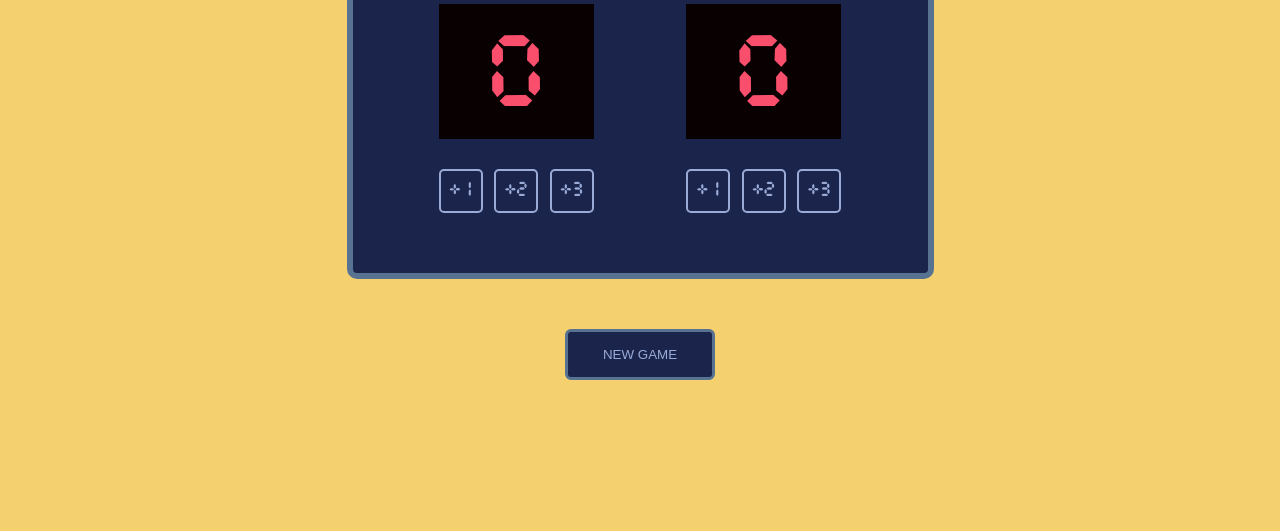
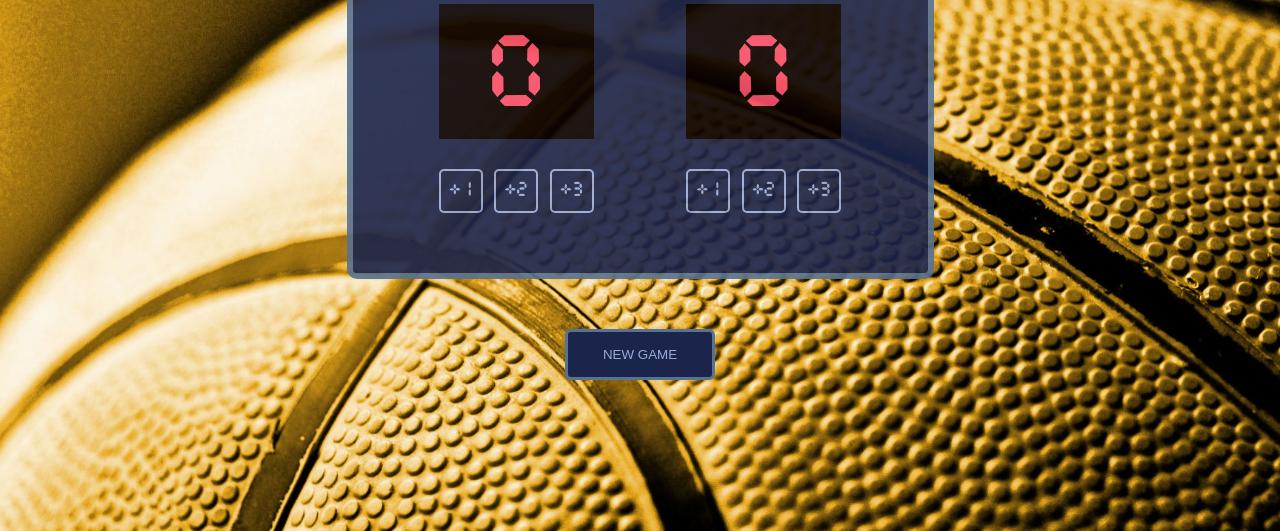
Before and after one commit to artwired/bball-scoreboard, a plain HTML site: page index.html in a window 1280 px wide. Shown: the part 269-800 px from the top of the page. Drawn offline with Linux system fonts and the light colour scheme.

Commit message:
Add files via upload

```diff
--- a/index.css
+++ b/index.css
@@ -12,7 +12,9 @@ body {
   align-items: center;
   margin: 0;
   font-family: Verdana, Geneva, Tahoma, sans-serif;
-  background: #f4d06f;
+  background: url("bball.jpg") no-repeat;
+  background-size: cover;
+  background-color: #f4d06f;
 }
 #app-wrapper {
   display: flex;
@@ -43,6 +45,7 @@ body {
   background: #1b244a;
   border-radius: 10px;
   border: 6px solid #587291;
+  opacity: 0.9;
 }
 
 #home-score,
```
Also changed, not shown: bball.jpg (added).
